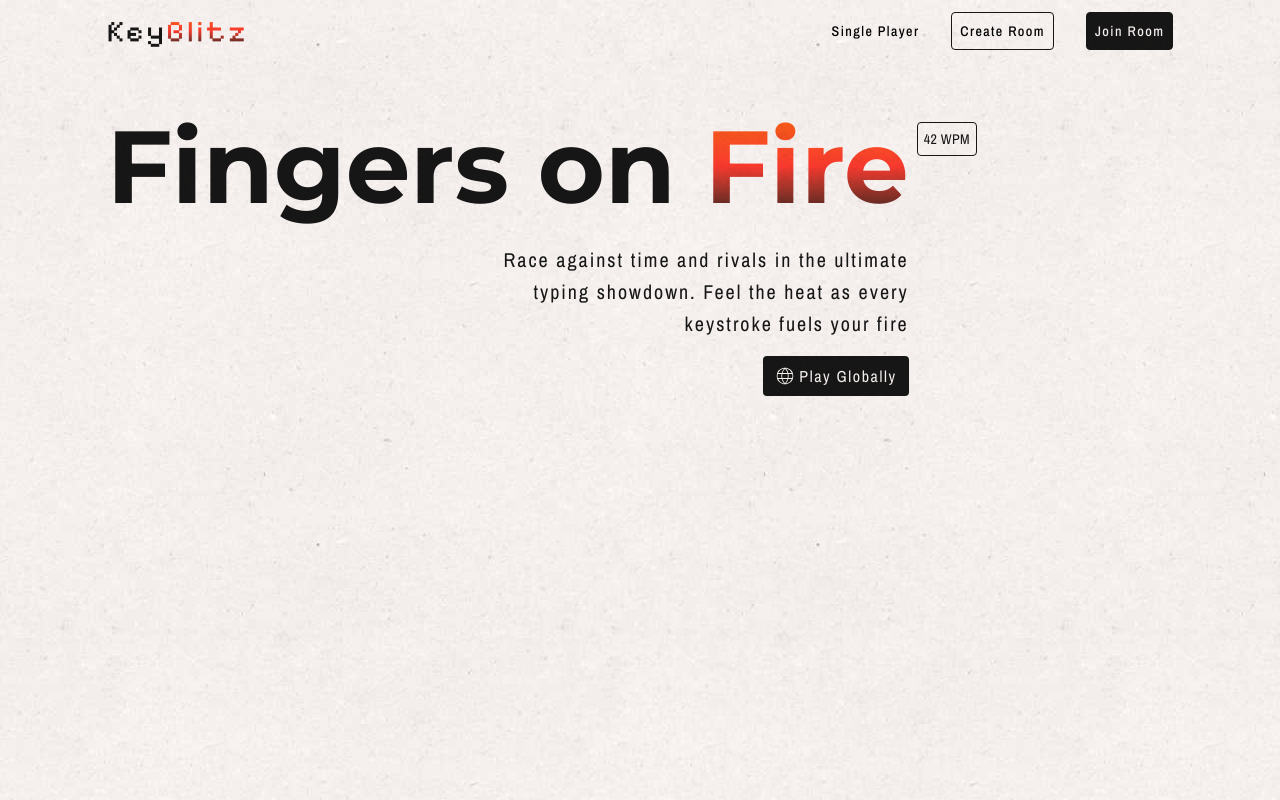
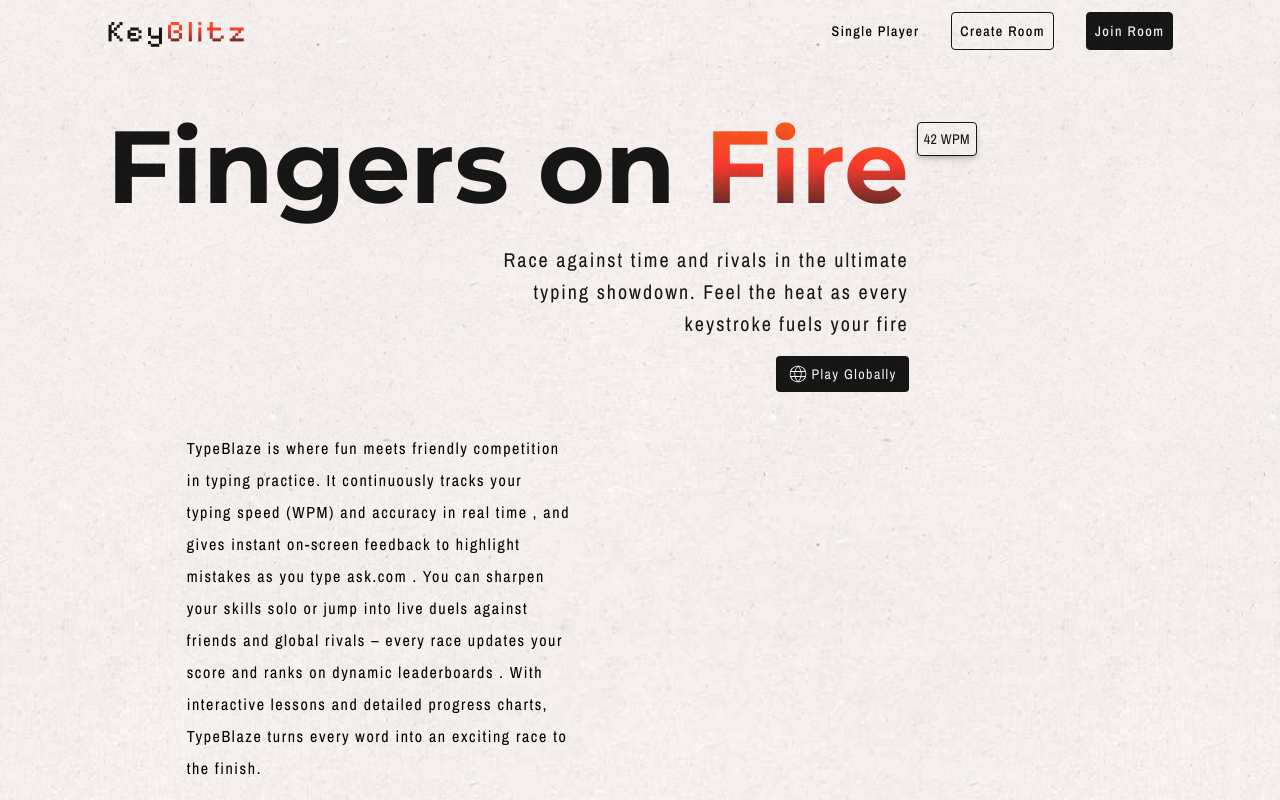
Before and after one commit to atk-titan/TypeProj, a Next.js app: page / in a window 1280 px wide. Built offline with nearby package versions, Linux system fonts and the light colour scheme.

Commit message:
landing done

```diff
--- a/app/page.tsx
+++ b/app/page.tsx
@@ -1,5 +1,6 @@
 import Hero from "@/component/Hero";
 import NavBar from "@/component/NavBar";
+import Para from "@/component/Para";
 
 export default function Home() {
   return (
@@ -7,6 +8,7 @@ export default function Home() {
       <div className="m-auto max-w-10/12 py-3">
         <NavBar />
         <Hero />
+        <Para />
       </div>
       <div
         id="texture"
--- a/component/Hero.tsx
+++ b/component/Hero.tsx
@@ -1,31 +1,31 @@
-"use client"
+"use client";
 import { useState } from "react";
 import { CiGlobe } from "react-icons/ci";
 
 const Hero = () => {
-    const [wpm, setWpm] = useState(42);
+  const [wpm, setWpm] = useState(42);
 
   return (
     <div className="text-foreground mt-10 flex gap-2">
-      <div className="w-fit flex flex-col items-end relative">
-        <h1 className="w-fit font-hero font-bold text-[8vw]">
+      <div className="relative flex w-fit flex-col items-end">
+        <h1 className="font-hero w-fit text-[8vw] font-bold">
           Fingers on{" "}
-          <span className="bg-linear-to-b from-[#FF6B00] via-[#FF3B30] to-foreground bg-clip-text text-transparent">
+          <span className="to-foreground bg-linear-to-b from-[#FF6B00] via-[#FF3B30] bg-clip-text text-transparent">
             Fire
           </span>
         </h1>
-        <div className="w-full md:[50vw] lg:w-[35vw] text-md font-body tracking-widest text-right text-xl leading-8">
+        <div className="md:[50vw] text-md font-body w-full text-right text-xl leading-8 tracking-widest lg:w-[35vw]">
           Race against time and rivals in the ultimate typing showdown. Feel the
           heat as every keystroke fuels your fire
         </div>
         <div className="pt-4">
-          <button className="py-2 px-3 bg-foreground text-background rounded text-md font-body tracking-widest flex items-center gap-1">
-            <CiGlobe className="text-xl"/>
+          <button className="bg-foreground text-background font-body flex items-center gap-1 rounded px-3 py-2 text-sm tracking-widest cursor-pointer">
+            <CiGlobe className="text-xl" />
             Play Globally
           </button>
         </div>
       </div>
-      <div className="mt-8 border border-foreground p-1.5 h-fit rounded text-sm font-body tracking-wide transition-all">
+      <div className="shadow-md/20 shadow-foreground border-foreground font-body mt-8 h-fit rounded border p-1.5 text-sm tracking-wide transition-all">
         {wpm} WPM
       </div>
     </div>
--- /dev/null
+++ b/component/Para.tsx
@@ -0,0 +1,15 @@
+const Para = () => {
+  return (
+    <div className="font-body text-md mt-10 ml-20 w-[75%] leading-8 tracking-widest sm:w-[50vw] md:w-[40vw] lg:w-[30vw]">
+      TypeBlaze is where fun meets friendly competition in typing practice. It
+      continuously tracks your typing speed (WPM) and accuracy in real time ,
+      and gives instant on-screen feedback to highlight mistakes as you type
+      ask.com . You can sharpen your skills solo or jump into live duels against
+      friends and global rivals – every race updates your score and ranks on
+      dynamic leaderboards . With interactive lessons and detailed progress
+      charts, TypeBlaze turns every word into an exciting race to the finish.
+    </div>
+  );
+};
+
+export default Para;
```
